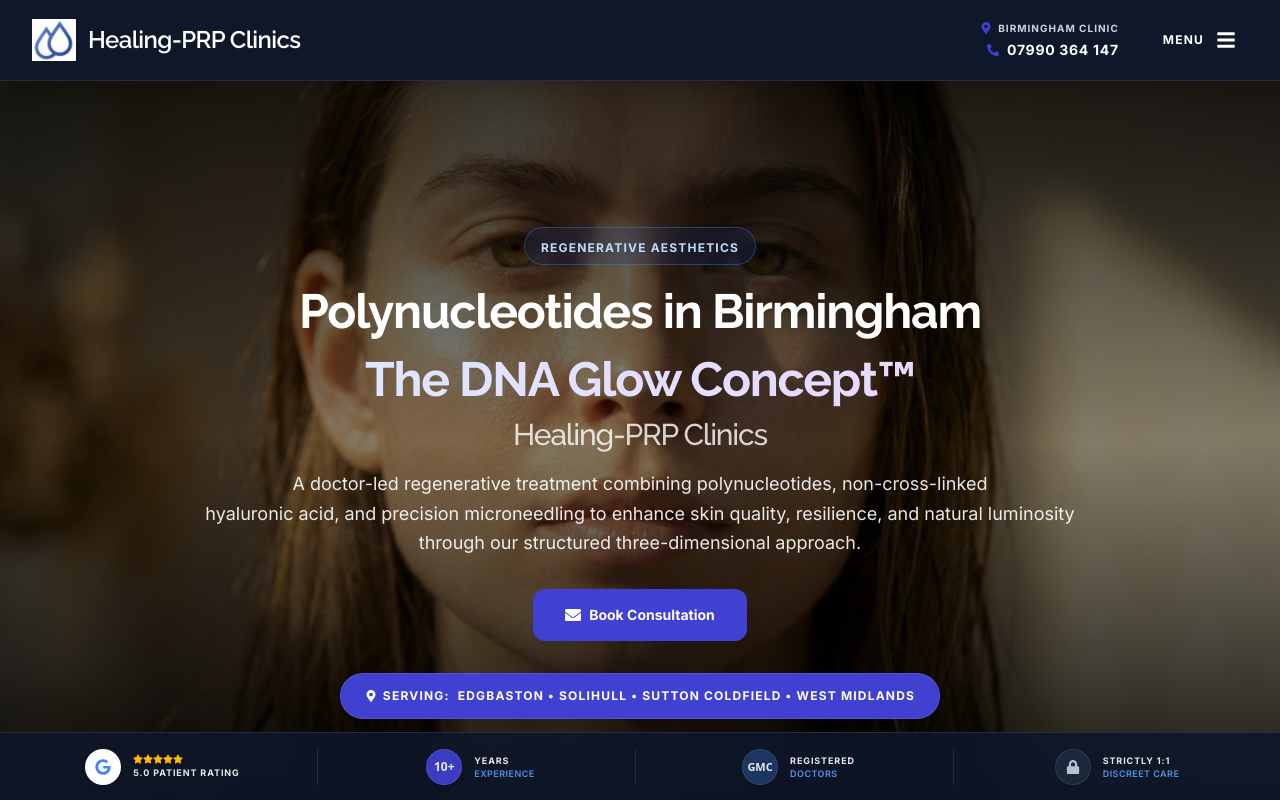
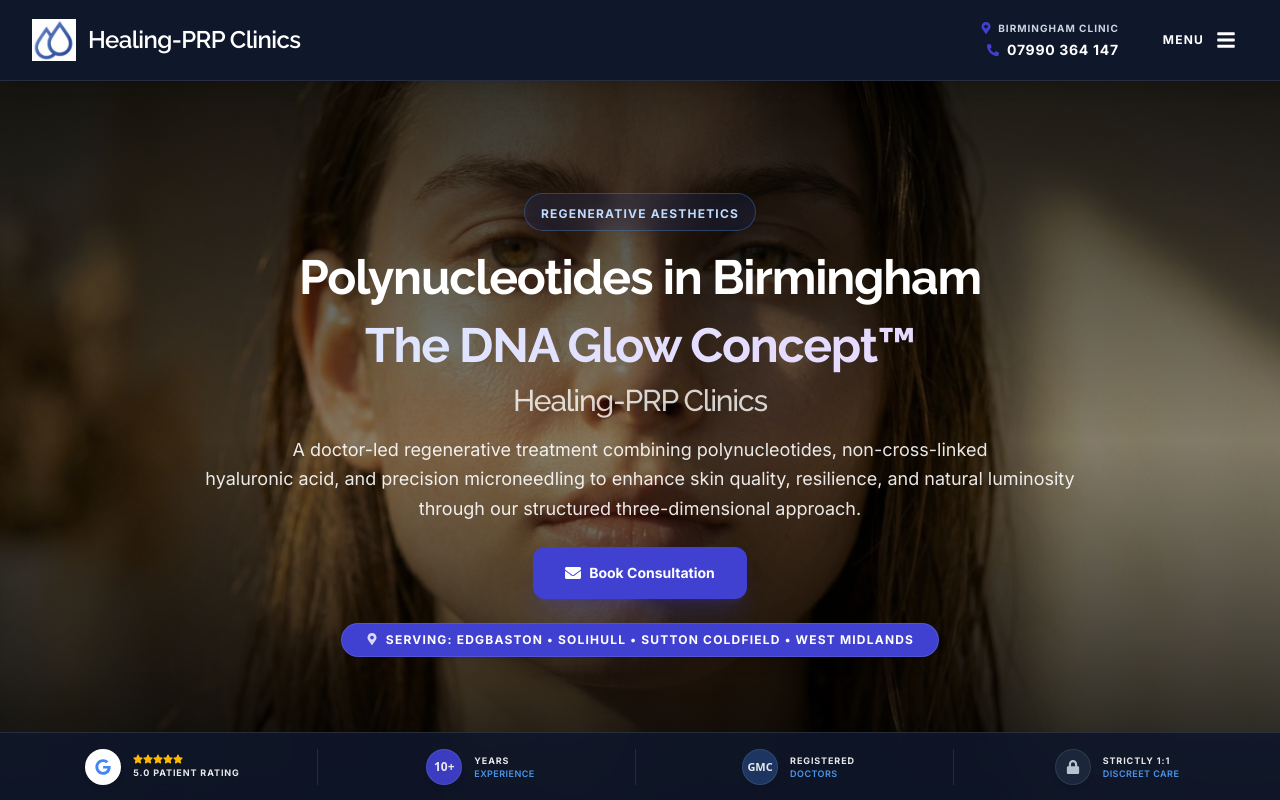
Before and after one commit to binithekid/Healing-PRP-Clinics-Preview, a Next.js app: page /birmingham/polynucleotides in a window 1280 px wide. Shown: the top 800 px of the page. Built offline with nearby package versions, Linux system fonts and the light colour scheme.

Commit message:
Update PolynucleotidesClient.tsx

```diff
--- a/src/components/pages/PolynucleotidesClient.tsx
+++ b/src/components/pages/PolynucleotidesClient.tsx
@@ -179,7 +179,8 @@ export default function PolynucleotidesClient({
           />
         </div>
 
-        <div className="relative z-20 w-full max-w-5xl mx-auto px-4 sm:px-6 lg:px-8 text-center pt-16">
+        {/* --- FIXED: Added md:pb-24 to push the content up off the footer! --- */}
+        <div className="relative z-20 w-full max-w-5xl mx-auto px-4 sm:px-6 lg:px-8 text-center pt-16 md:pb-24">
           <motion.div
             custom={0}
             initial="hidden"
@@ -211,7 +212,8 @@ export default function PolynucleotidesClient({
             initial="hidden"
             animate={isLoaded ? "visible" : "hidden"}
             variants={fadeUpVariants}
-            className="mt-4 text-sm md:text-lg text-white/90 font-inter leading-relaxed max-w-4xl mx-auto mb-8 px-2"
+            /* FIXED: Changed mb-8 to mb-6 to tighten spacing */
+            className="mt-4 text-sm md:text-lg text-white/90 font-inter leading-relaxed max-w-4xl mx-auto mb-6 px-2"
           >
             A doctor-led regenerative treatment combining polynucleotides, non-cross-linked
             <br className="hidden md:block" />{" "}
@@ -229,7 +231,7 @@ export default function PolynucleotidesClient({
           >
             <button
               onClick={handleAction}
-              className="px-8 py-4 flex items-center justify-center text-sm cursor-pointer bg-[#4041d1] text-white hover:bg-blue-700 rounded-xl font-bold transition duration-300 ease-out gap-2 shadow-xl hover:shadow-[0_0_20px_rgba(64,65,209,0.4)] active:scale-95 font-inter transform-gpu"
+              className="px-8 py-4 flex items-center justify-center text-sm cursor-pointer bg-[#4041d1] text-white hover:bg-[#2a2bb8] rounded-xl font-bold transition duration-300 ease-out gap-2 shadow-xl shadow-[#4041d1]/20 active:scale-95 font-inter transform-gpu"
             >
               <FaEnvelope className="w-4 h-4" /> Book Consultation
             </button>
@@ -240,13 +242,11 @@ export default function PolynucleotidesClient({
             initial="hidden"
             animate={isLoaded ? "visible" : "hidden"}
             variants={fadeUpVariants}
-            className="inline-flex flex-col sm:flex-row items-center justify-center gap-1.5 sm:gap-2 px-6 py-3 bg-[#4041d1] text-white rounded-2xl sm:rounded-full text-[10px] md:text-xs mt-8 font-bold uppercase tracking-widest font-inter shadow-lg border border-white/10 max-w-[90%] mx-auto text-center"
+            /* FIXED: Changed mt-8 to mt-6 to tighten spacing */
+            className="inline-flex items-center justify-center gap-2 px-6 py-2 bg-[#4041d1] text-white rounded-full text-[10px] md:text-xs mt-6 font-bold uppercase tracking-widest font-inter shadow-lg border border-white/10"
           >
-             <div className="flex items-center gap-1.5 text-white">
-               <FaMapMarkerAlt className="w-3 h-3" />
-               <span>Serving:</span>
-             </div>
-             <span className="leading-relaxed">{servingAreas}</span>
+             <FaMapMarkerAlt className="text-white/80 mb-0.5" />
+             <span>Serving: {servingAreas}</span>
           </motion.div>
         </div>
 
@@ -651,7 +651,7 @@ export default function PolynucleotidesClient({
 
                   <button
                     onClick={handleAction}
-                    className="px-8 py-4 inline-flex items-center justify-center text-sm cursor-pointer bg-[#4041d1] text-white hover:bg-blue-700 rounded-xl font-bold transition duration-300 ease-out transform-gpu gap-2 shadow-lg hover:shadow-[0_0_20px_rgba(64,65,209,0.4)] active:scale-95 font-inter"
+                    className="px-8 py-4 inline-flex items-center justify-center text-sm cursor-pointer bg-[#4041d1] text-white hover:bg-[#2a2bb8] rounded-xl font-bold transition duration-300 ease-out transform-gpu gap-2 shadow-lg shadow-[#4041d1]/20 active:scale-95 font-inter"
                   >
                     <FaEnvelope className="w-4 h-4" /> Book Consultation
                   </button>
@@ -671,12 +671,12 @@ export default function PolynucleotidesClient({
          </div>
       </section>
 
-      {/* --- REORDERED: MATCHING BOTTOM CTA BAR NOW ABOVE FAQS --- */}
+      {/* --- MATCHING BOTTOM CTA BAR NOW ABOVE FAQS --- */}
       <section className="py-24 bg-white border-b border-slate-200">
         <div className="max-w-5xl mx-auto px-4 text-center">
 
            {/* Pricing Info Box */}
-           <div className="bg-white border border-slate-200 rounded-2xl p-8 mb-8 shadow-sm">
+           <div className="max-w-3xl mx-auto bg-white border border-slate-200 rounded-2xl p-8 mb-8 shadow-sm">
               <p className="text-slate-600 leading-relaxed text-sm md:text-base font-inter">
                  Our pricing is intentionally kept accessible compared with many London clinics, while maintaining the same medical-grade equipment, evidence-based protocols, and experienced doctor-led care.
               </p>
@@ -686,14 +686,14 @@ export default function PolynucleotidesClient({
            <div className="flex flex-col sm:flex-row justify-center items-center gap-4">
               <button
                 onClick={handleAction}
-                className="w-full sm:w-auto px-8 py-3.5 inline-flex items-center justify-center text-sm bg-[#4041d1] text-white hover:bg-blue-700 rounded-xl font-bold transition duration-300 ease-out transform-gpu gap-2 shadow-sm font-inter"
+                className="w-full sm:w-auto px-8 py-3.5 inline-flex items-center justify-center text-sm bg-[#4041d1] text-white hover:bg-[#2a2bb8] rounded-xl font-bold transition duration-300 ease-out transform-gpu gap-2 shadow-sm font-inter"
               >
                  <FaEnvelope className="w-4 h-4"/> Book Consultation
               </button>
 
               <Link
                 href={pricesUrl}
-                className="w-full sm:w-auto px-8 py-3.5 inline-flex items-center justify-center text-sm bg-[#4041d1] text-white hover:bg-blue-700 rounded-xl font-bold transition duration-300 ease-out transform-gpu shadow-sm font-inter"
+                className="w-full sm:w-auto px-8 py-3.5 inline-flex items-center justify-center text-sm bg-[#4041d1] text-white hover:bg-[#2a2bb8] rounded-xl font-bold transition duration-300 ease-out transform-gpu shadow-sm font-inter"
               >
                  View Treatment Prices
               </Link>
@@ -709,7 +709,7 @@ export default function PolynucleotidesClient({
         </div>
       </section>
 
-      {/* --- REORDERED: LIGHT SECTION 4: FAQs NOW BELOW CTA BAR --- */}
+      {/* --- LIGHT SECTION 4: FAQs NOW BELOW CTA BAR --- */}
       <section className="py-24 bg-slate-50 font-inter border-b border-slate-100">
         <div className="max-w-3xl mx-auto px-4 sm:px-6 lg:px-8">
           <div className="text-center mb-12">
```
